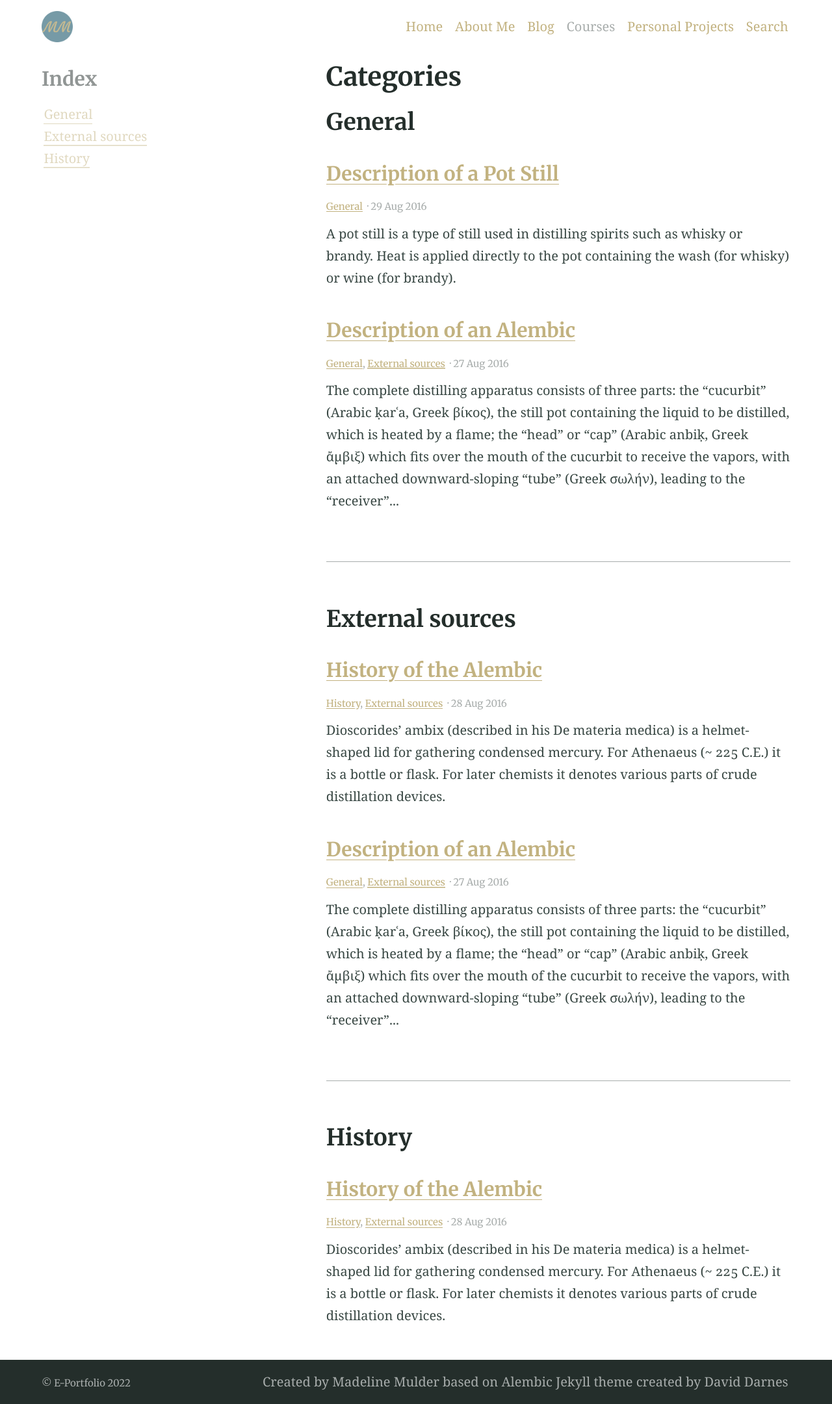
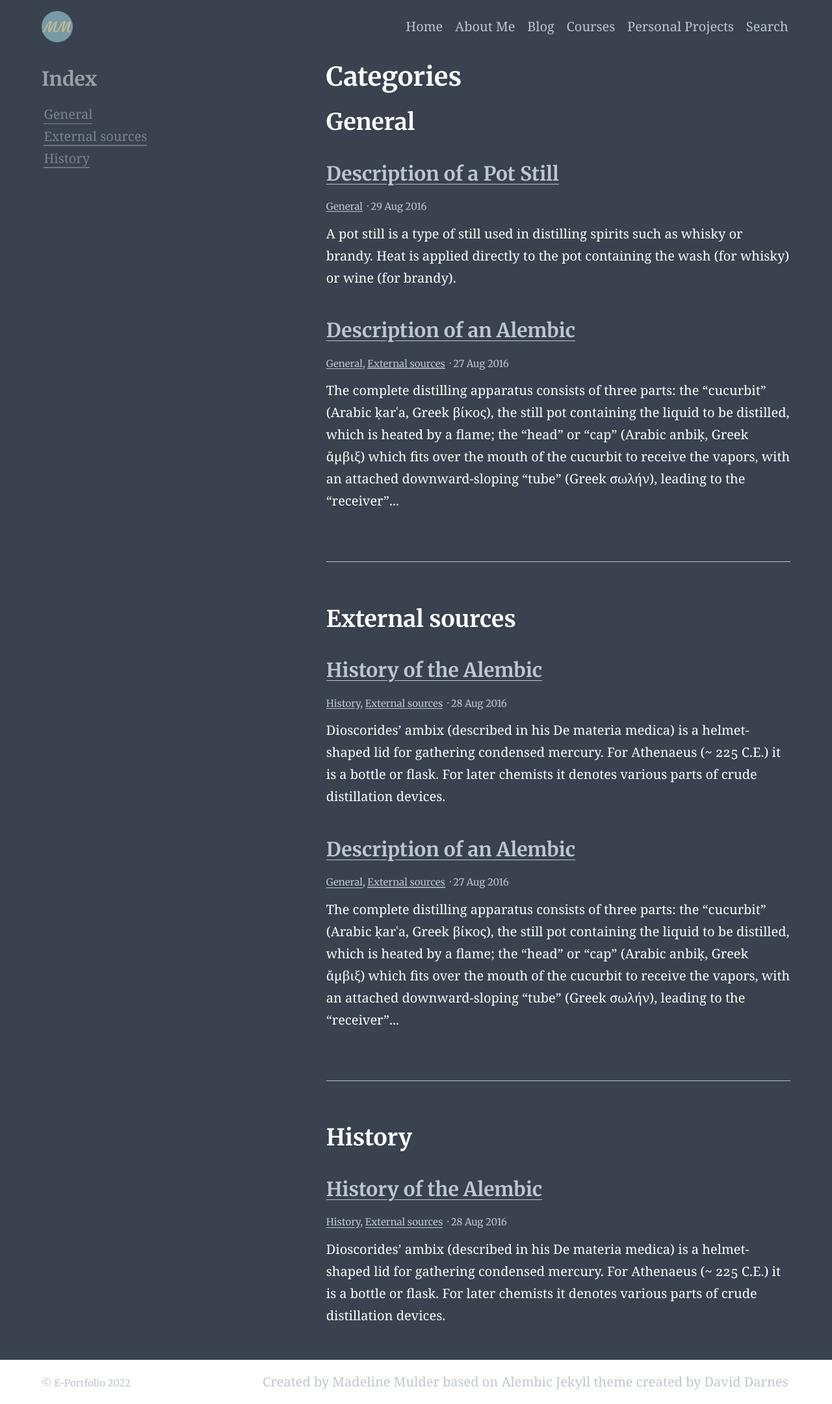
Before and after one commit to MadelineMulder/MadelineMulder.github.io, a Jekyll site: the page built from categories.md, in a window 1280 px wide. Shown: the whole page at 65% size. Built offline with Jekyll 4.4.1, drawn with Linux system fonts in a browser that asks for light colours.

Commit message:
Update _settings.scss

```diff
--- a/_sass/_settings.scss
+++ b/_sass/_settings.scss
@@ -1,16 +1,16 @@
 // Background colours
-$backgroundColour: #ffffff !default;
+$backgroundColour: #39424E !default;
 $codeBackgroundColour: #fafafa !default;
 $featureBackgroundColour: #f9fafa !default;
 $accentColour: #05bf85 !default;
 
 // Text colours
-$headingColour: #242e2b !default;
-$bodyColour: #384743 !default;
-$linkColour: #C2B280 !default;
-$hoverColour: #EFF7FA !default;
-$focusColour: #fa407a !default;
-$captionColour: #a8adac !default;
+$headingColour: #ffffff !default;
+$bodyColour: #ffffff !default;
+$linkColour: #BEC6CF !default;
+$hoverColour: #BEC6CF !default;
+$focusColour: #BEC6CF !default;
+$captionColour: #BEC6CF !default;
 $white: #ffffff !default;
 
 // Typography
```
